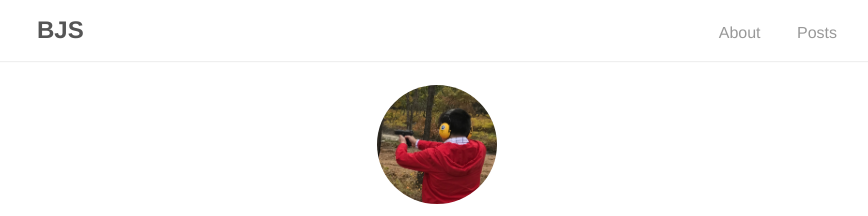
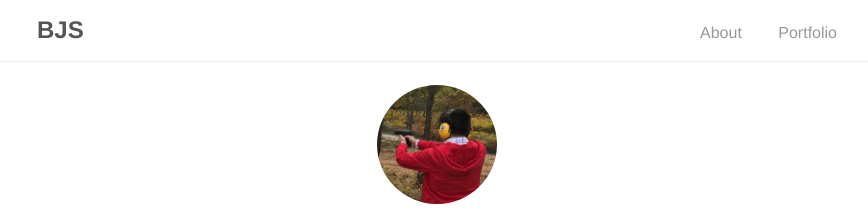
Before and after one commit to banjuanshu/banjuanshu.github.io, a Jekyll site: the page built from docs/index.md, in a window 1280 px wide. Shown: the top 216 px of the page, without its empty margins (203-1071 px from the left). Built offline with Jekyll 4.4.1, drawn with Linux system fonts in a browser that asks for light colours.

Commit message:
fix(base): init

```diff
--- a/docs/_layouts/base.html
+++ b/docs/_layouts/base.html
@@ -11,7 +11,7 @@
         </a>
         <ul>
           <li><a href="{{ '/' | prepend: site.baseurl }}">About</a></li>
-          <li><a href="{{ '/posts' | prepend: site.baseurl }}/">Posts</a></li>
+          <li><a href="{{ '/portfolio' | prepend: site.baseurl }}/">Portfolio</a></li>
         </ul>
     </div>
   </nav>
```
